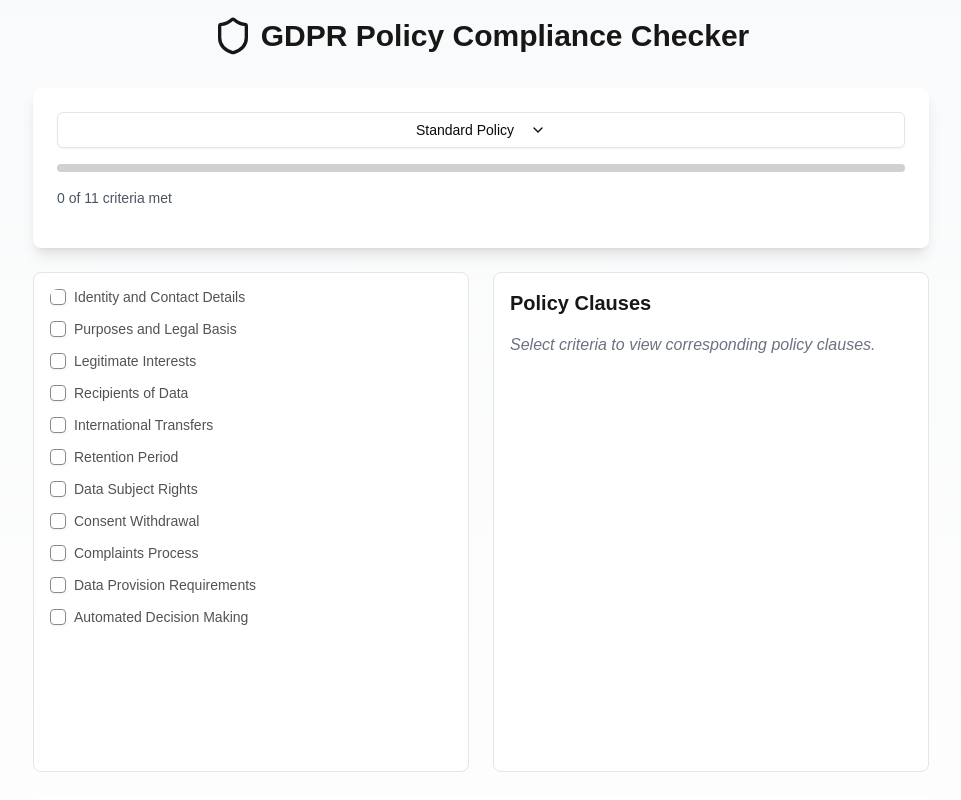
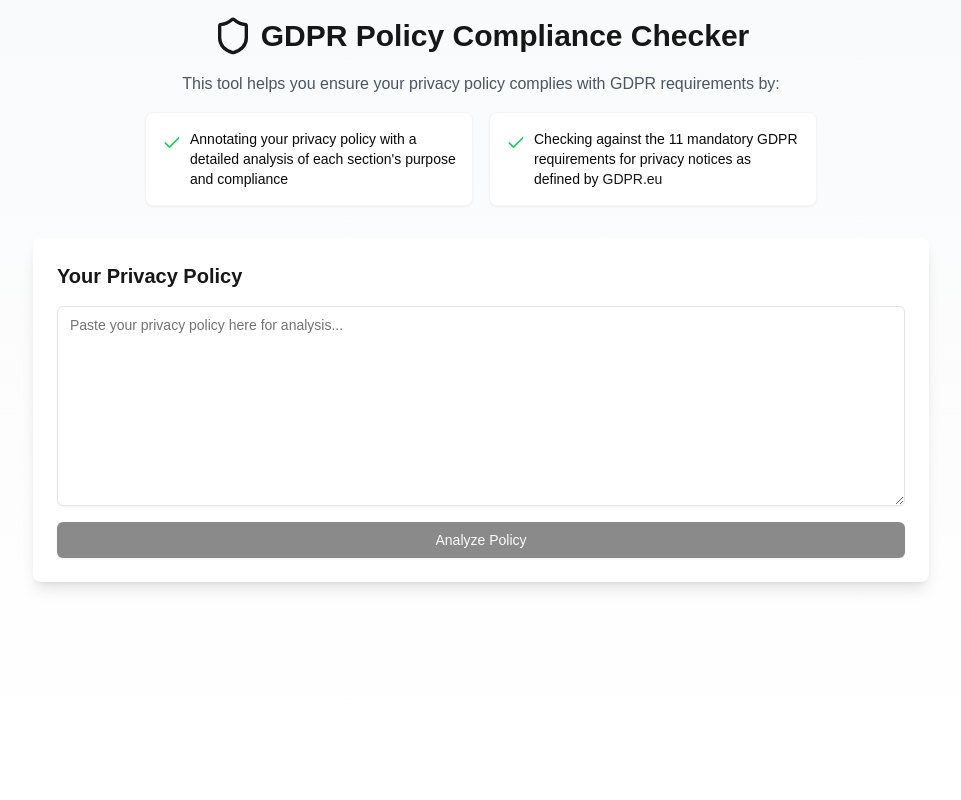
Before and after one commit to JeffinWithYa/policy-analyzer-frontend, a Next.js app in the folder gdpr-compliance-checker/: page / in a window 1280 px wide. Shown: the top 800 px of the page, without its empty margins (159-1120 px from the left). Built offline with nearby package versions, Linux system fonts and the light colour scheme.

Commit message:
ui updates

```diff
--- a/gdpr-compliance-checker/src/app/policy-checker.tsx
+++ b/gdpr-compliance-checker/src/app/policy-checker.tsx
@@ -232,73 +232,38 @@
     return (
         <div className="container mx-auto p-4 bg-gradient-to-b from-gray-50 to-white min-h-screen">
             <div className="max-w-4xl mx-auto">
-                <div className="flex items-center justify-center mb-8">
+                {/* Title Section */}
+                <div className="flex items-center justify-center mb-4">
                     <Shield className="w-10 h-10 text-primary mr-2" />
                     <h1 className="text-3xl font-bold text-primary">GDPR Policy Compliance Checker</h1>
                 </div>
-                <div className="bg-white rounded-lg shadow-lg p-6 mb-6">
-                    <DropdownMenu>
-                        <DropdownMenuTrigger asChild>
-                            <Button variant="outline" className="w-full mb-4">
-                                {selectedPolicy.name}
-                                <ChevronDown className="ml-2 h-4 w-4" />
-                            </Button>
-                        </DropdownMenuTrigger>
-                        <DropdownMenuContent className="w-full">
-                            {policies.map((policy) => (
-                                <DropdownMenuItem
-                                    key={policy.id}
-                                    onSelect={() => handlePolicyChange(policy.id)}
-                                >
-                                    {policy.name}
-                                </DropdownMenuItem>
-                            ))}
-                        </DropdownMenuContent>
-                    </DropdownMenu>
-                    <Progress value={progressPercentage} className="mb-4" />
-                    <p className="text-sm text-gray-600 mb-4">
-                        {checkedItems.length} of {GDPR_REQUIREMENTS.length} criteria met
+
+                {/* New Description Section */}
+                <div className="text-center mb-8 max-w-2xl mx-auto">
+                    <p className="text-gray-600 mb-4">
+                        This tool helps you ensure your privacy policy complies with GDPR requirements by:
                     </p>
-                </div>
-                <div className="flex flex-col md:flex-row gap-6 mb-6">
-                    <div className="w-full md:w-1/2">
-                        <ScrollArea className="h-[500px] rounded-lg border bg-white p-4">
-                            {GDPR_REQUIREMENTS.map((criteria) => (
-                                <div key={criteria.id} className="flex items-center space-x-2 mb-4">
-                                    <Checkbox
-                                        id={`checkbox-${criteria.id}`}
-                                        checked={checkedItems.includes(criteria.id)}
-                                        disabled={true}
-                                        className="border-primary"
-                                    />
-                                    <label
-                                        htmlFor={`checkbox-${criteria.id}`}
-                                        className="text-sm font-medium leading-none peer-disabled:cursor-not-allowed peer-disabled:opacity-70"
-                                    >
-                                        {criteria.label}
-                                    </label>
-                                </div>
-                            ))}
-                        </ScrollArea>
-                    </div>
-                    <div className="w-full md:w-1/2">
-                        <ScrollArea className="h-[500px] rounded-lg border bg-white p-4">
-                            <h2 className="text-xl font-semibold mb-4 text-primary">Policy Clauses</h2>
-                            {checkedItems.length === 0 ? (
-                                <p className="text-gray-500 italic">Select criteria to view corresponding policy clauses.</p>
-                            ) : (
-                                checkedItems.map((criteriaId) => (
-                                    <div key={criteriaId} className="mb-6 last:mb-0">
-                                        <h3 className="font-medium text-primary mb-2">{GDPR_REQUIREMENTS.find(c => c.id === criteriaId)?.label}</h3>
-                                        <p className="text-sm text-gray-700 bg-gray-50 p-3 rounded">
-                                            {policyClauses[selectedPolicy.id][criteriaId] || "No specific clause found for this criteria."}
-                                        </p>
-                                    </div>
-                                ))
-                            )}
-                        </ScrollArea>
+                    <div className="grid grid-cols-1 md:grid-cols-2 gap-4 text-left">
+                        <div className="bg-white p-4 rounded-lg shadow-sm border border-gray-100">
+                            <div className="flex items-start">
+                                <Check className="w-5 h-5 text-green-500 mt-1 mr-2 flex-shrink-0" />
+                                <p className="text-sm">
+                                    Annotating your privacy policy with a detailed analysis of each section's purpose and compliance
+                                </p>
+                            </div>
+                        </div>
+                        <div className="bg-white p-4 rounded-lg shadow-sm border border-gray-100">
+                            <div className="flex items-start">
+                                <Check className="w-5 h-5 text-green-500 mt-1 mr-2 flex-shrink-0" />
+                                <p className="text-sm">
+                                    Checking against the 11 mandatory GDPR requirements for privacy notices as defined by <a href="https://gdpr.eu/privacy-notice/" className="text-primary hover:underline" target="_blank" rel="noopener noreferrer">GDPR.eu</a>
+                                </p>
+                            </div>
+                        </div>
                     </div>
                 </div>
+
+                {/* Policy Input Section */}
                 <div className="bg-white rounded-lg shadow-lg p-6">
                     <h2 className="text-xl font-semibold mb-4 text-primary">Your Privacy Policy</h2>
                     <Textarea
@@ -322,6 +287,8 @@
                         )}
                     </Button>
                 </div>
+
+                {/* Analysis Results */}
                 {analysisResults.length > 0 && (
                     <div ref={resultsRef} className="bg-white rounded-lg shadow-lg p-6 mt-6">
                         <h2 className="text-xl font-semibold mb-4 text-primary">Annotated Policy</h2>
@@ -356,9 +323,11 @@
                         </div>
                     </div>
                 )}
+
+                {/* Regulatory Analysis */}
                 {regulatoryResults && (
                     <div className="bg-white rounded-lg shadow-lg p-6 mt-6">
-                        <h2 className="text-xl font-semibold mb-4 text-primary">Regulatory Analysis</h2>
+                        <h2 className="text-xl font-semibold mb-4 text-primary">Discrete Requirements for Privacy Policy According to GDPR</h2>
                         <div className="space-y-6">
                             {regulatoryResults?.structured_analysis.map(({ question, segments }, index) => (
                                 <div key={index} className="border-b pb-4 last:border-b-0">
@@ -392,6 +361,37 @@
                         </div>
                     </div>
                 )}
+
+                {/* GDPR Compliance Summary - Moved to bottom */}
+                {regulatoryResults && (
+                    <div className="bg-white rounded-lg shadow-lg p-6 mt-6">
+                        <h2 className="text-xl font-semibold mb-4 text-primary">GDPR Compliance Summary</h2>
+                        <Progress value={progressPercentage} className="mb-4" />
+                        <p className="text-sm text-gray-600 mb-4">
+                            {checkedItems.length} of {GDPR_REQUIREMENTS.length} criteria met
+                        </p>
+                        <ScrollArea className="h-[300px] rounded-lg border bg-white p-4">
+                            {GDPR_REQUIREMENTS.map((criteria) => (
+                                <div key={criteria.id} className="flex items-center space-x-2 mb-4">
+                                    <Checkbox
+                                        id={`checkbox-${criteria.id}`}
+                                        checked={checkedItems.includes(criteria.id)}
+                                        disabled={true}
+                                        className="border-primary"
+                                    />
+                                    <label
+                                        htmlFor={`checkbox-${criteria.id}`}
+                                        className="text-sm font-medium leading-none peer-disabled:cursor-not-allowed peer-disabled:opacity-70"
+                                    >
+                                        {criteria.label}
+                                    </label>
+                                </div>
+                            ))}
+                        </ScrollArea>
+                    </div>
+                )}
+
+                {/* Error Display */}
                 {error && (
                     <div className="bg-red-50 border border-red-200 text-red-700 px-4 py-3 rounded relative mb-4" role="alert">
                         <strong className="font-bold">Error: </strong>
```
